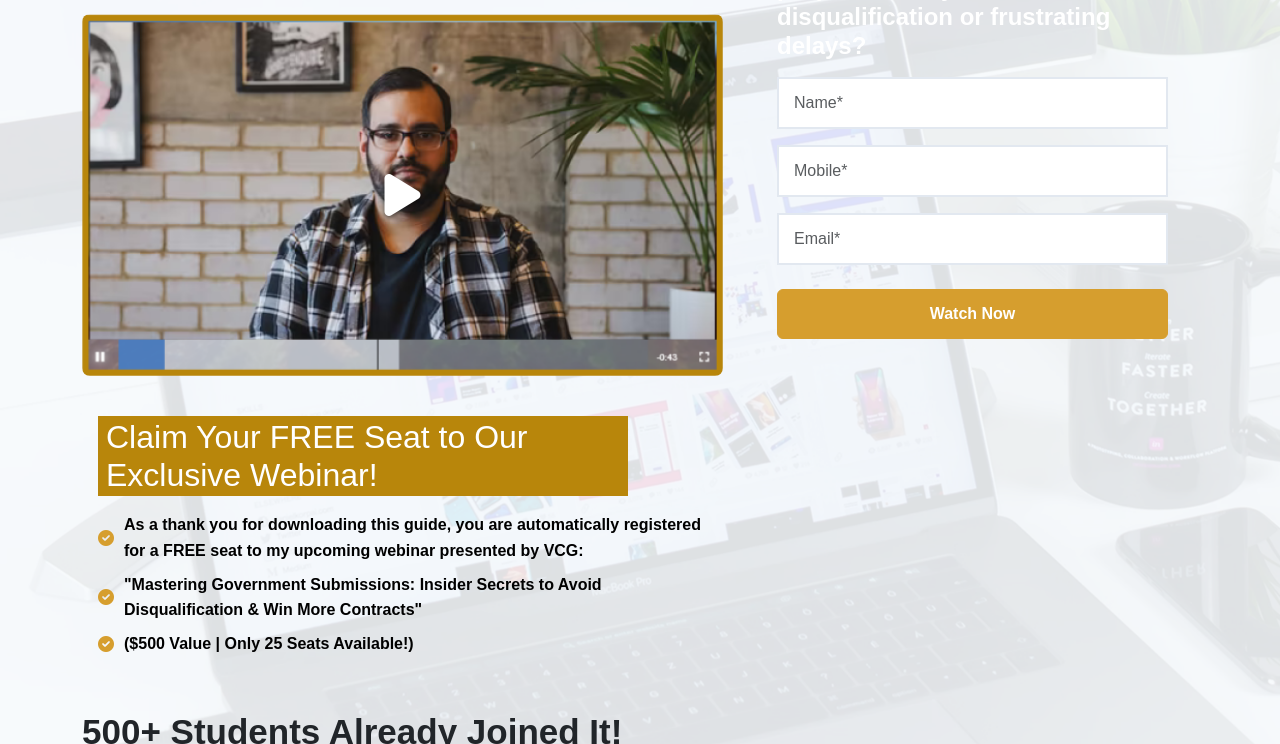
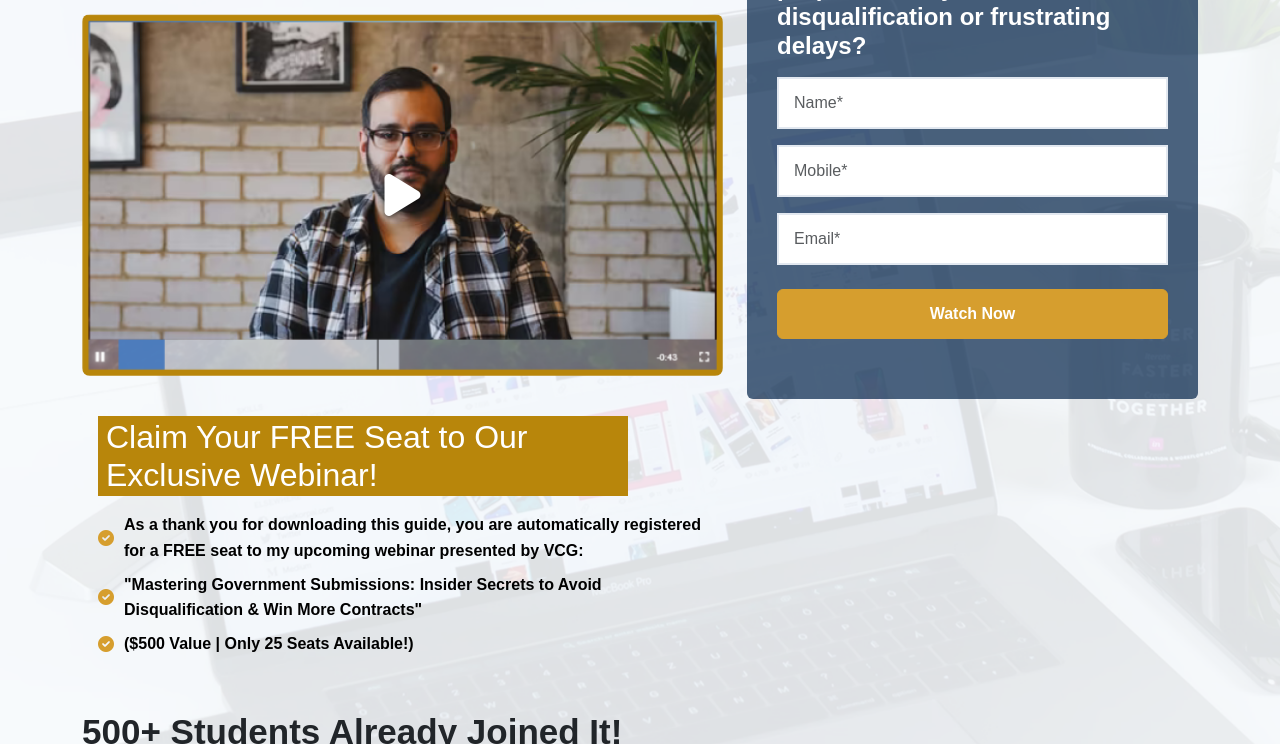
Before and after one commit to Yakshkumar-Patel/pet-layout, a plain HTML site: page index.html in a window 1280 px wide. Shown: the part 398-1142 px from the top of the page. Drawn offline with nearby package versions, Linux system fonts and the light colour scheme; a web font is replaced by a local one.

Commit message:
Update index.html

```diff
--- a/index.html
+++ b/index.html
@@ -51,7 +51,7 @@
             background-color: #f7fafc;
         }
         .bg-primary-blue {
-            background-image: url(assets/Group 427318023.png);
+            background-image: url("assets/Group 427318023.png");
             background-position: top;
             background-repeat: no-repeat;
         }
```
